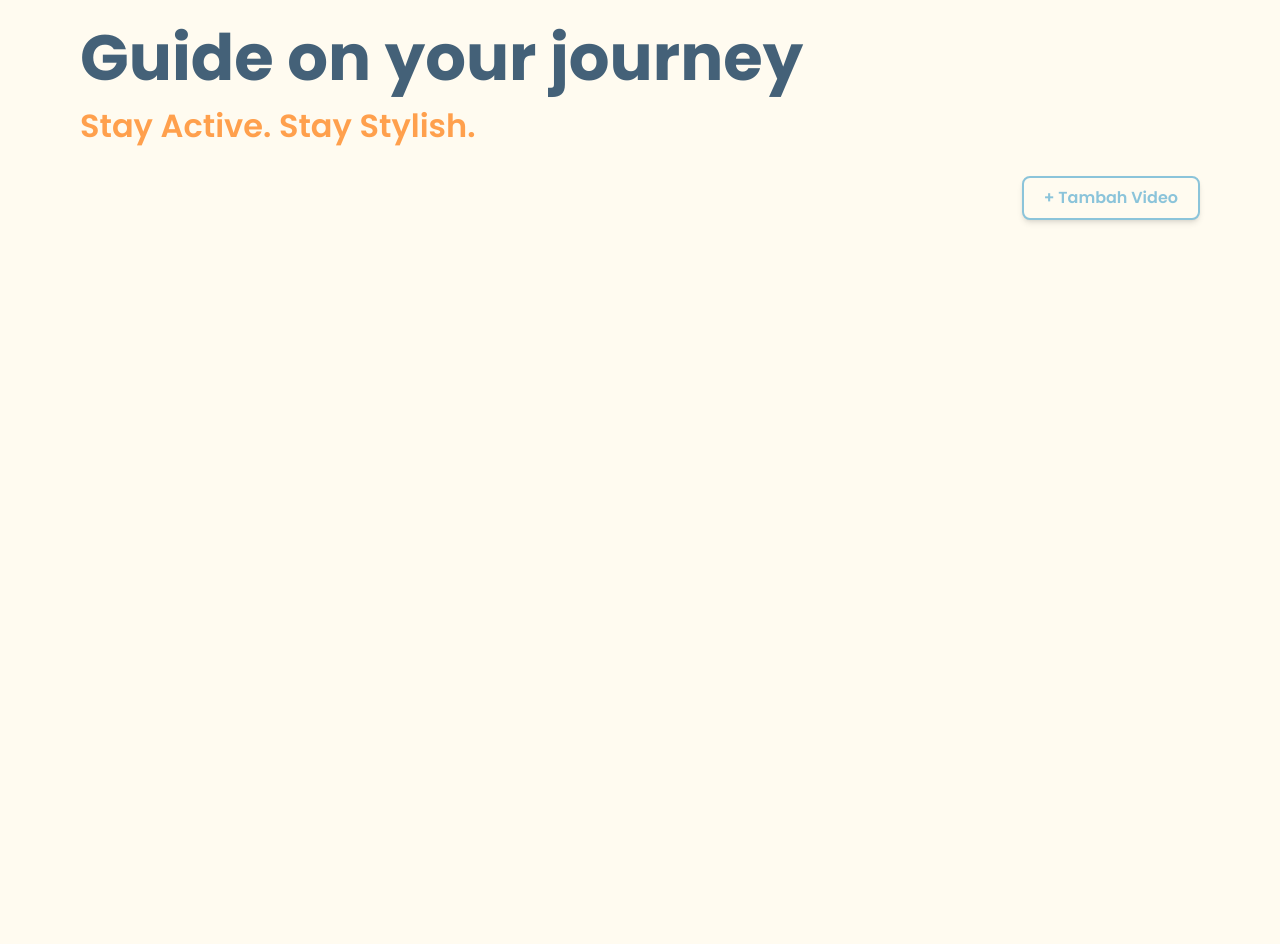
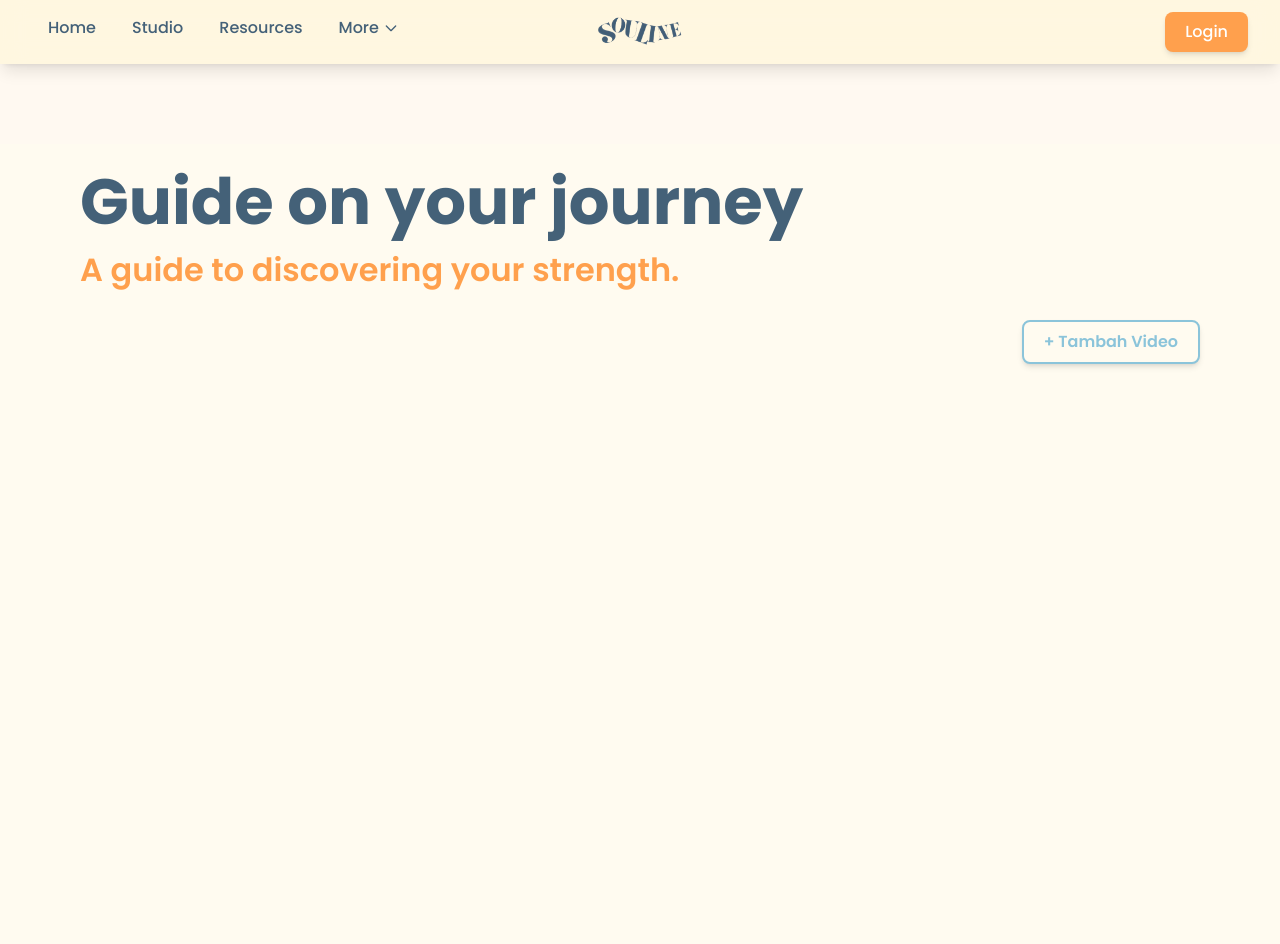
Before and after one commit to pbp-kelompok-a3/souline, a Django app: page /resources/ in a window 1280 px wide. Before the commit the page ends 223 px from the top, so only its background shows below. Run offline with Django 5.2, Linux system fonts and the light colour scheme; data that the repository does not hold is empty; some libraries are stand-ins or nearby versions.

Commit message:
Edit resources: integrate header, detail, and resources card

```diff
--- a/resources/templates/resources/resources_list.html
+++ b/resources/templates/resources/resources_list.html
@@ -1,26 +1,36 @@
 {% extends 'base.html' %}
+
+{% block title %}Resources | SoulLine{% endblock title %}
+
 {% block content %}
-<div class="min-h-screen bg-[#FFFBF0] py-10">
+  {% include "header.html" %}
+
+  <!-- Konten utama -->
+  <div class="min-h-screen bg-body-bg py-10 mt-20"> <!-- mt-20 supaya header sticky ga nutup konten -->
     <div class="max-w-6xl mx-auto px-4">
-    <h1 class="text-3xl font-bold text-left mb-8 text-gray-800"
+
+      <!-- Judul -->
+      <h1 class="text-3xl font-bold mb-8 text-gray-800"
           style="font-family: 'Poppins', sans-serif; font-size: 64px; color: #446178;">
         Guide on your journey
       </h1>
 
       <h2 class="text-3xl font-semibold text-orange mb-8 text-gray-800"
-        style="font-family: 'Poppins', sans-serif; font-size: 32px; ">
-      Stay Active. Stay Stylish.
+          style="font-family: 'Poppins', sans-serif; font-size: 32px;">
+        A guide to discovering your strength.
       </h2>
 
+      <!-- Tombol Tambah Video -->
       <div class="flex justify-end mb-6">
         <a href="{% url 'resources:resource_form_page' %}">
-        <button class="bg-[#FFFBF0] border-2 border-lightblue text-lightblue font-semibold px-5 py-2 rounded-lg shadow-md"
+          <button class="bg-lightbeige border-2 border-lightblue text-lightblue font-semibold px-5 py-2 rounded-lg shadow-md"
                   style="font-family: 'Poppins'">
             + Tambah Video
           </button>
         </a>
       </div>
 
+      <!-- Resource List -->
       <div id="resource-list" class="grid grid-cols-1 sm:grid-cols-2 lg:grid-cols-3 gap-8"></div>
     </div>
   </div>
@@ -35,25 +45,22 @@
       resources.forEach(r => {
         const videoId = r.video_id;
 
-      // 🎨 Pilih warna badge berdasarkan level
+        const shortDesc = r.description.length > 100
+          ? r.description.substring(0, 100) + '...'
+          : r.description;
+
         let badgeColor = "";
-      if (r.level === "beginner") {
-        badgeColor = "bg-green-200 text-green-800";
-      } else if (r.level === "intermediate") {
-        badgeColor = "bg-yellow-200 text-yellow-800";
-      } else if (r.level === "advanced") {
-        badgeColor = "bg-violet-200 text-violet-800";
-      }
+        if (r.level === "beginner") badgeColor = "bg-green-200 text-green-800";
+        else if (r.level === "intermediate") badgeColor = "bg-yellow-200 text-yellow-800";
+        else if (r.level === "advanced") badgeColor = "bg-violet-200 text-violet-800";
 
         listContainer.innerHTML += `
           <div class="bg-white shadow-md rounded-xl overflow-hidden hover:shadow-lg transition-shadow duration-300 flex flex-col">
-        <iframe
-        class="w-full h-56"
+            <iframe class="w-full h-56"
                     src="https://www.youtube.com/embed/${videoId}"
                     frameborder="0"
                     allow="accelerometer; autoplay; clipboard-write; encrypted-media; gyroscope; picture-in-picture"
-        allowfullscreen
-        ></iframe>
+                    allowfullscreen></iframe>
 
             <div class="p-4 flex flex-col flex-grow">
               <a href="/resources/${r.id}/">
@@ -61,7 +68,7 @@
                   ${r.title}
                 </h3>
               </a>
-        <p class="text-gray-600 text-sm mt-2 flex-grow">${r.description}</p>
+              <p class="text-gray-600 text-sm mt-2 flex-grow">${shortDesc}</p>
 
               <div class="flex justify-between items-center mt-4">
                 <span class="px-3 py-1 rounded-full text-xs font-semibold ${badgeColor}">
--- a/resources/urls.py
+++ b/resources/urls.py
@@ -4,11 +4,12 @@ from . import views
 app_name = 'resources'
 
 urlpatterns = [
-    path('', views.resource_page, name='resource_page'),
+    path('', views.resource_list_page, name='resource_list'),
     path('add/', views.resource_form_page, name='resource_form_page'),
     path('edit/<int:pk>/', views.resource_edit_page, name='resource_edit_page'),
     path('<int:pk>/', views.resource_detail_page, name='resource_detail_page'),
-    path('api/', views.resource_list, name='resource_list_api'),
+
+    path('api/', views.resource_list_api, name='resource_list_api'),
     path('api/add/', views.add_resource, name='add_resource_api'),
     path('api/edit/<int:pk>/', views.edit_resource, name='edit_resource_api'),
     path('api/delete/<int:pk>/', views.delete_resource, name='delete_resource_api'),
--- a/resources/views.py
+++ b/resources/views.py
@@ -5,7 +5,7 @@ from .models import Resource
 from django.views.decorators.csrf import csrf_exempt
 
 # 🔹 HALAMAN UTAMA (menampilkan template list video)
-def resource_page(request):
+def resource_list_page(request):
     return render(request, 'resources/resources_list.html')
 
 def resource_form_page(request):
@@ -18,8 +18,8 @@ def resource_detail_page(request, pk):
     resource = get_object_or_404(Resource, pk=pk)
     return render(request, 'resources/resources_detail.html', {'resource': resource})
 
-# 🔹 API - READ
-def resource_list(request):
+#  API - READ
+def resource_list_api(request):
     resources = Resource.objects.all().order_by('-created_at')
     data = []
 
@@ -45,7 +45,7 @@ def resource_list(request):
     return JsonResponse(data, safe=False)
 
 
-# 🔹 API - CREATE
+#  API - CREATE
 @csrf_exempt
 def add_resource(request):
     if request.method == 'POST':
@@ -59,7 +59,7 @@ def add_resource(request):
         return JsonResponse({"status": "success", "id": resource.id})
     return JsonResponse({"status": "error"}, status=400)
 
-# 🔹 API - UPDATE
+#  API - UPDATE
 @csrf_exempt
 def edit_resource(request, pk):
     resource = get_object_or_404(Resource, pk=pk)
@@ -73,7 +73,7 @@ def edit_resource(request, pk):
         return JsonResponse({"status": "updated"})
     return JsonResponse({"status": "error"}, status=400)
 
-# 🔹 API - DELETE
+#  API - DELETE
 @csrf_exempt
 def delete_resource(request, pk):
     resource = get_object_or_404(Resource, pk=pk)
--- a/templates/header.html
+++ b/templates/header.html
@@ -12,7 +12,7 @@
         <a href="{% url 'studio:show_studio' %}" class="px-4 py-2 rounded-lg text-[#446178] hover:text-[#91C4C3] transition-all duration-300 font-medium">
           Studio
         </a>
-        <a href="#" class="px-4 py-2 rounded-lg text-[#446178] hover:text-[#91C4C3] transition-all duration-300 font-medium">
+        <a href="{% url 'resources:resource_list' %}" class="px-4 py-2 rounded-lg text-[#446178] hover:text-[#91C4C3] transition-all duration-300 font-medium">
           Resources
         </a>
 
@@ -88,7 +88,7 @@
          class="block px-3 py-2 rounded-lg text-[#446178] hover:text-[#91C4C3] transition-all duration-300 font-medium">
         Studio
       </a>
-      <a href="#"
+      <a href="{% url 'resources:resource_list' %}"
          class="block px-3 py-2 rounded-lg text-[#446178] hover:text-[#91C4C3] transition-all duration-300 font-medium">
         Resources
       </a>
```
Also changed, not shown: resources/models.py (+8 -3 lines), resources/templates/resources/resources_detail.html (+21 -12 lines). Lines whose indentation alone changed are shown as unchanged.
